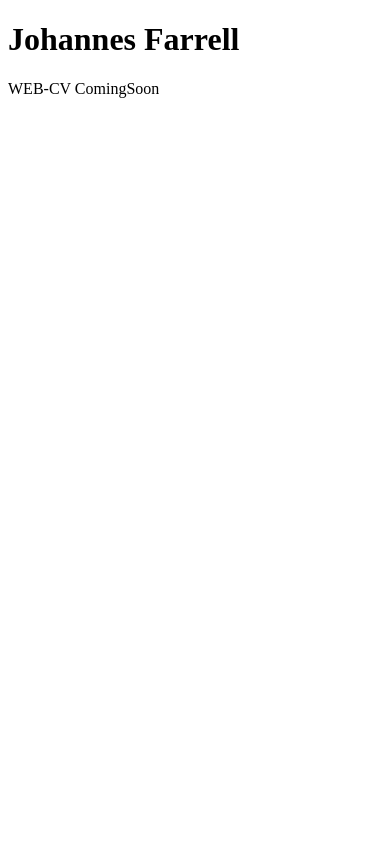
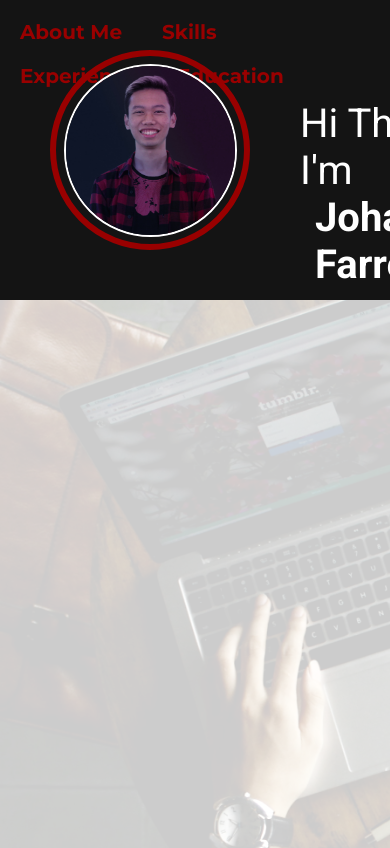
Before and after one commit to johfarrell/johfarrell.github.io, a plain HTML site: page index.html in a window 390 px wide. Shown: the top 848 px of the page. Drawn offline with Linux system fonts and the light colour scheme.

Commit message:
Collapsible Header
Still not responsive

```diff
--- a/index.html
+++ b/index.html
@@ -1,7 +1,36 @@
 <!DOCTYPE html>
-<html>
-  <body>
-    <h1>Johannes Farrell</h1>
-    <p>WEB-CV ComingSoon</p>
-  </body>
+<html lang="en">
+    <head>
+        <meta charset="UTF-8">
+        <meta name="viewport" content="width=device-width, initial-scale=1.0">
+        <meta http-equiv="X-UA-Compatible" content="ie=edge">
+        <title>Johannes Farrell | Online CV</title>
+        <!-- <link rel="icon" href="../image/LogoRX.png" type="image/icon type"> -->
+        <link rel="stylesheet" href="./style.css">
+        <script src="./index.js"></script>
+        <link href="https://fonts.googleapis.com/css2?family=Roboto:ital,wght@0,100;0,300;0,400;0,500;0,700;0,900;1,100;1,300;1,400;1,500;1,700;1,900&display=swap" rel="stylesheet">
+        <link href="https://fonts.googleapis.com/css2?family=Montserrat:ital,wght@0,100;0,200;0,300;0,400;0,500;0,600;0,700;0,800;0,900;1,100;1,200;1,300;1,400;1,500;1,600;1,700;1,800;1,900&display=swap" rel="stylesheet">
+    </head>
+    <body>
+        <header id="header">
+            <div id="profile">
+                <div id="profileImageOutline">
+                    <img src="./image/ProfilePictCropped.jpg" alt="Farrell's Pict" id="profilePict">
+                </div>
+            </div>
+            <div id="introduction">
+                <h1 id="hiThere">Hi There!</h1>
+                <h1 id="im">I'm </h1><h1 id="name">Johannes Farrell</h1>
+            </div>
+            <div id="navigation">
+                <a href="#AboutMeSection" id="navMenu"><h1 id="navMenuIn">About Me</h1></a>
+                <a href="#SkillsSection" id="navMenu"><h1 id="navMenuIn">Skills</h1></a>
+                <a href="#ExperienceSection" id="navMenu"><h1 id="navMenuIn">Experience</h1></a>
+                <a href="#EducationSection" id="navMenu"><h1 id="navMenuIn">Education</h1></a>
+            </div>
+        </header>
+        <div id="AboutMeSection">
+
+        </div>
+    </body>
 </html>
--- /dev/null
+++ b/index.js
@@ -0,0 +1,45 @@
+window.onscroll = function() {scrollFunction()};
+
+function scrollFunction() {
+  if (document.body.scrollTop > 50 || document.documentElement.scrollTop > 50) {
+    document.getElementById("header").style.height = "65px";
+    document.getElementById("profileImageOutline").style.width ="50px";
+    document.getElementById("profileImageOutline").style.height ="50px";
+    document.getElementById("profileImageOutline").style.border ="2px solid #990000";
+    document.getElementById("profilePict").style.border ="0.5px solid #FFFFFF";
+    document.getElementById("profilePict").style.width ="80%";
+    document.getElementById("profilePict").style.height ="80%";
+    document.getElementById("profilePict").style.marginTop ="8%";
+    document.getElementById("profilePict").style.marginLeft ="8%";
+    document.getElementById("profile").style.top ="5px";
+    document.getElementById("profile").style.left ="5px";
+    document.getElementById("hiThere").style.visibility = "hidden";
+    document.getElementById("hiThere").style.fontSize = "1px";
+    document.getElementById("im").style.fontSize = "25px";
+    document.getElementById("name").style.fontSize = "25px";
+    document.getElementById("name").style.marginLeft = "10px";
+    document.getElementById("introduction").style.top = "15px";
+    document.getElementById("introduction").style.left = "70px";
+    document.getElementById("AboutMeSection").style.marginTop = "65px";
+  } else {
+    document.getElementById("header").style.height = "300px";
+    document.getElementById("profileImageOutline").style.width ="188px";
+    document.getElementById("profileImageOutline").style.height ="188px";
+    document.getElementById("profileImageOutline").style.border ="6px solid #990000";
+    document.getElementById("profilePict").style.border ="2px solid #FFFFFF";
+    document.getElementById("profilePict").style.width ="90%";
+    document.getElementById("profilePict").style.height ="90%";
+    document.getElementById("profilePict").style.marginTop ="4%";
+    document.getElementById("profilePict").style.marginLeft ="4%";
+    document.getElementById("profile").style.top ="50px";
+    document.getElementById("profile").style.left ="50px";
+    document.getElementById("hiThere").style.visibility = "visible";
+    document.getElementById("hiThere").style.fontSize = "40px";
+    document.getElementById("im").style.fontSize = "40px";
+    document.getElementById("name").style.fontSize = "40px";
+    document.getElementById("name").style.marginLeft = "15px";
+    document.getElementById("introduction").style.top = "100px";
+    document.getElementById("introduction").style.left = "300px";
+    document.getElementById("AboutMeSection").style.marginTop = "300px";
+  }
+}
--- /dev/null
+++ b/style.css
@@ -0,0 +1,130 @@
+html{
+	width: 100%;
+	height: 100%;
+    font-family: 'Montserrat', sans-serif;
+    scroll-behavior: smooth;
+}
+body{
+	width: 100%;
+	height: auto;
+	margin: 0;
+	padding: 0;
+}
+#header{
+    position: fixed;
+    margin-bottom: 300px;
+    width: 100%;
+    height: 300px;
+    background-color: #141414;
+    z-index: 1;
+    top: 0;
+    transition: 1s;
+}
+#profile{
+    width: fit-content;
+    height: fit-content;
+    position: absolute;
+    top: 50px;
+    left: 50px;
+    transition: 1s;
+}
+#profileImageOutline{
+    float: left;
+    width: 188px;
+    height: 188px;
+    border: 6px solid #990000;
+    border-radius: 100px;
+    transition: 1s;
+}
+#profilePict{
+    width: 90%;
+    height: 90%;
+    float: left;
+    margin-top: 4%;
+    margin-left: 4%;
+    border: 2px solid #FFFFFF;
+    border-radius: 50%;
+    transition: 1s;
+}
+#introduction{
+    float: left;
+    width: fit-content;
+    left: 300px;
+    top: 100px;
+    position: absolute;
+    height: fit-content;
+    transition: 1s;
+}
+#hiThere{
+    font-family: 'Roboto', sans-serif;
+    color: #FFFFFF;
+    font-size: 40px;
+    font-weight: 400;
+    margin: 0;
+    padding: 0;
+    visibility: visible;
+    transition: 0.4s ;
+}
+#im{
+    font-family: 'Roboto', sans-serif;
+    color: #FFFFFF;
+    font-size: 40px;
+    font-weight: 400;
+    width: fit-content;
+    float: left;
+    margin: 0;
+    padding: 0;
+    transition: 1s;
+}
+#name{
+    font-family: 'Roboto', sans-serif;
+    color: #FFFFFF;
+    font-size: 40px;
+    font-weight: 700;
+    width: fit-content;
+    float: left;
+    margin: 0;
+    margin-left: 15px;
+    padding: 0;
+    transition: 1s;
+}
+#navigation{
+    width: fit-content;
+    height: fit-content;
+    margin-top: 10px;
+    margin-right: 5px;
+    float: right;
+}
+#navMenu{
+    width: fit-content;
+    height: fit-content;
+    padding: 4px;
+    margin: 6px;
+    float: left;
+}
+#navMenuIn{
+    float: left;
+    margin: 0;
+    padding: 0;
+    font-family: 'Montserrat', sans-serif;
+    font-size: 20px;
+    margin-right: 10px;
+    margin-left: 10px;
+    font-weight: 700;
+    color: #990000;
+    text-decoration: none;
+}
+#navMenuIn:hover{
+    transform: scale(1.1);
+    transition: 0.2s ease;
+}
+#AboutMeSection{
+    background-image: url(./image/AboutMeBackground.jpg);
+    margin-top: 300px;
+    width: 100%;
+    height: 1080px;
+    opacity: 0.2;
+    background-repeat: no-repeat;
+    background-size: cover;
+    transition: 1s;
+}
```
Also changed, not shown: image/AboutMeBackground.jpg (added), image/ProfilePictCropped.jpg (added).
